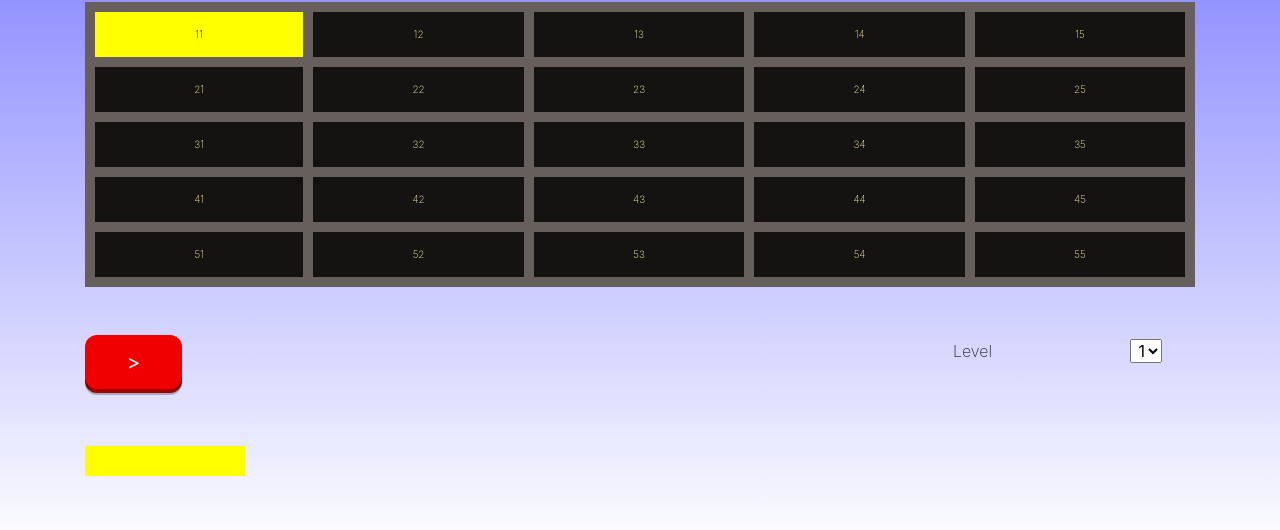
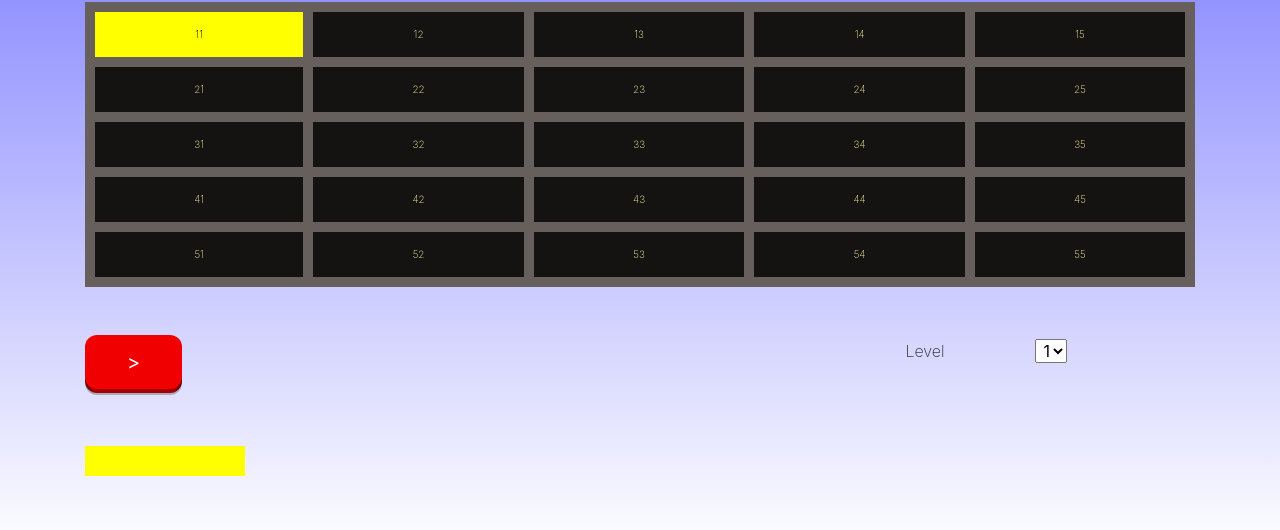
Before and after one commit to findthecolors/findthecolors.github.io, a plain HTML site: page index.html in a window 1280 px wide. Shown: the part 246-776 px from the top of the page. Drawn offline with nearby package versions, Linux system fonts and the light colour scheme.

Commit message:
Update index.html

```diff
--- a/index.html
+++ b/index.html
@@ -255,10 +255,10 @@
             <span class="button-82-front text"> # </span>
           </button>
         </div>
-        <div class="col-3">
+        <div class="col-2">
           <label for="levelMenu" id="levelLabel" class="text-left">Level</label>
         </div>
-        <div class="col-1">
+        <div class="col-2">
           <select name="levels" id="qualLevel" onchange="qualLevelaspecto()" class="text-right">
             <option value="1">1</option>
             <option value="2">2</option>
```
